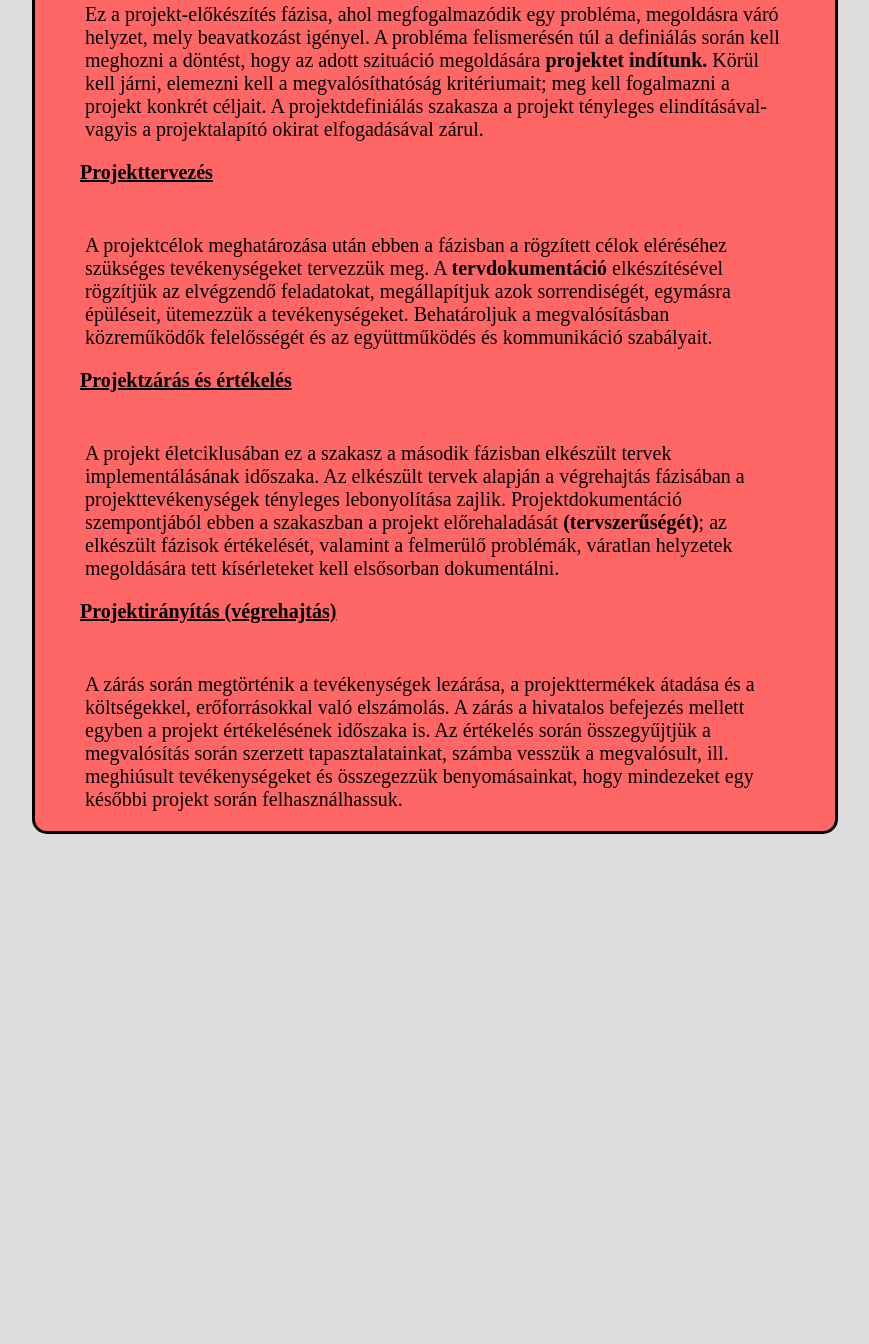
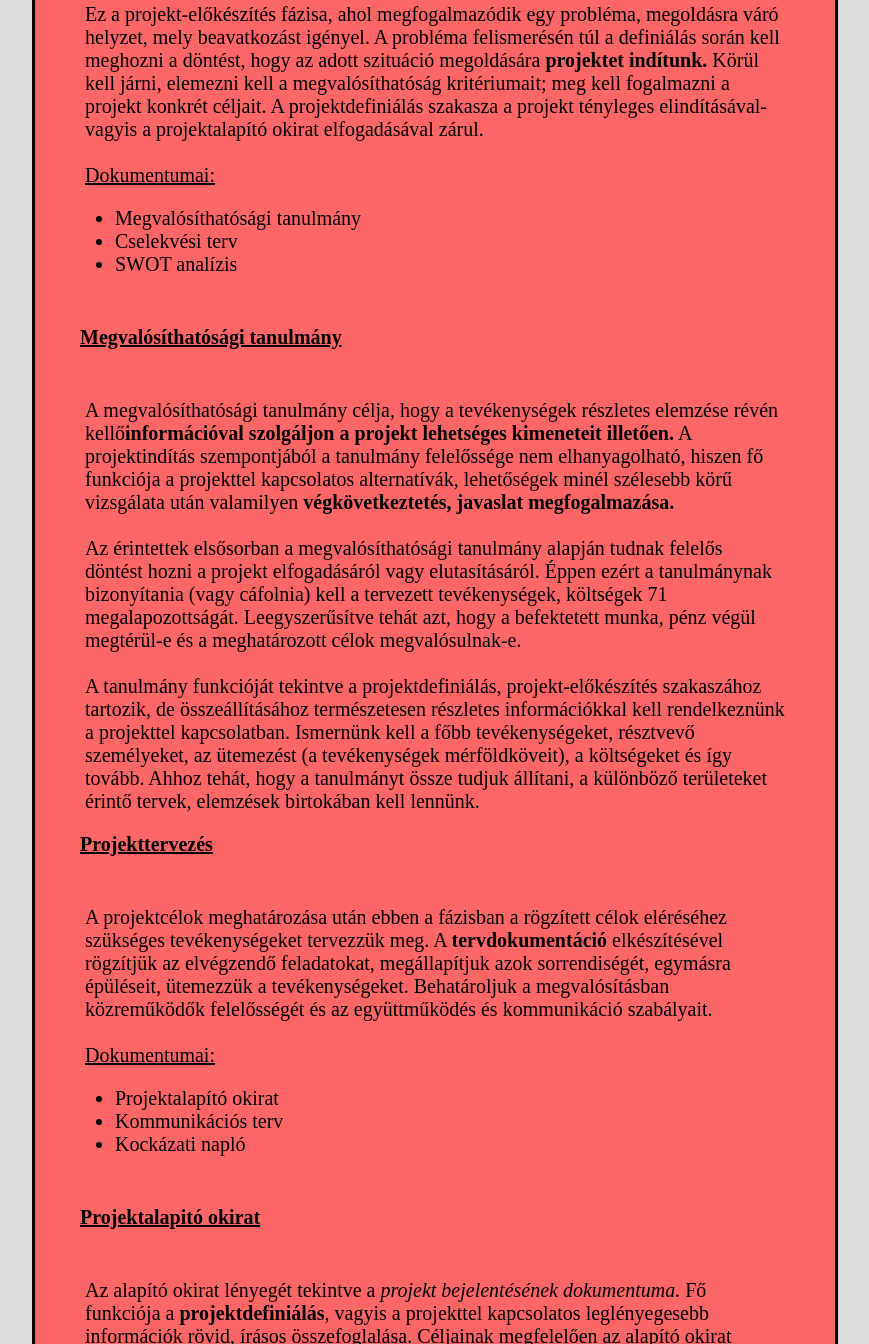
Before and after one commit to Tatreaso/IKT-Projektmunka, a plain HTML site: page projektdokumentacio.html in a window 1280 px wide. Shown: the part 716-2060 px from the top of the page, without its empty margins (205-1074 px from the left). Before the commit the page ends 1586 px from the top, so only its background shows below. Drawn offline with Linux system fonts and the light colour scheme.

Commit message:
Projektdokumentacio befejzve
Megvalósíthatósági tanulmány,Projektalapitó okirat

```diff
--- a/projektdokumentacio.html
+++ b/projektdokumentacio.html
@@ -58,6 +58,11 @@
         font-size: 20px;
         margin-left: 45px;
       }
+      h3{
+        text-align: left;
+        font-size: 20px;
+        margin-left: 45px;
+      }
     </style>
   </head>
   <body>
@@ -92,11 +97,46 @@
           </ul>
           <u><h2>Projektdefiniálás</h2></u>
           <p>Ez a projekt-előkészítés fázisa, ahol megfogalmazódik egy probléma, megoldásra váró helyzet, mely beavatkozást igényel. A probléma felismerésén
-          túl a definiálás során kell meghozni a döntést, hogy az adott szituáció megoldására <b>projektet indítunk. </b>Körül kell járni, elemezni kell a megvalósíthatóság kritériumait; meg kell fogalmazni a projekt konkrét céljait. A projektdefiniálás szakasza a projekt tényleges elindításával- vagyis a projektalapító okirat elfogadásával zárul.</p>
+          túl a definiálás során kell meghozni a döntést, hogy az adott szituáció megoldására <b>projektet indítunk. </b>Körül kell járni, elemezni kell a megvalósíthatóság kritériumait; meg kell fogalmazni a projekt konkrét céljait. A projektdefiniálás szakasza a projekt tényleges elindításával- vagyis a projektalapító okirat elfogadásával zárul.<br><br>
+          <u>Dokumentumai:</u>
+          <ul>
+            <li>Megvalósíthatósági tanulmány</li>
+            <li>Cselekvési terv</li>
+            <li>SWOT analízis</li>
+          </ul>
+          </p>
+          <u><h3>Megvalósíthatósági tanulmány</h3></u>
+          <p>A megvalósíthatósági tanulmány célja, hogy a tevékenységek részletes elemzése révén kellő<b>információval szolgáljon a projekt lehetséges kimeneteit illetően.</b> A projektindítás szempontjából a tanulmány felelőssége nem elhanyagolható, hiszen fő funkciója a projekttel kapcsolatos alternatívák, lehetőségek
+          minél szélesebb körű vizsgálata után valamilyen <b>végkövetkeztetés, javaslat
+          megfogalmazása.</b><br><br>
+          Az érintettek elsősorban a megvalósíthatósági tanulmány alapján tudnak felelős
+          döntést hozni a projekt elfogadásáról vagy elutasításáról. Éppen ezért a tanulmánynak bizonyítania (vagy cáfolnia) kell a tervezett tevékenységek, költségek 71 megalapozottságát. Leegyszerűsítve tehát azt, hogy a befektetett munka, pénz
+          végül megtérül-e és a meghatározott célok megvalósulnak-e.<br><br>
+          A tanulmány funkcióját tekintve a projektdefiniálás, projekt-előkészítés szakaszához tartozik, de összeállításához természetesen részletes információkkal kell
+          rendelkeznünk a projekttel kapcsolatban. Ismernünk kell a főbb tevékenységeket, résztvevő személyeket, az ütemezést (a tevékenységek mérföldköveit), a
+          költségeket és így tovább. Ahhoz tehát, hogy a tanulmányt össze tudjuk állítani,
+          a különböző területeket érintő tervek, elemzések birtokában kell lennünk. </p>
           <u><h2>Projekttervezés</h2></u>
           <p>A projektcélok meghatározása után ebben a fázisban a rögzített célok eléréséhez szükséges tevékenységeket tervezzük meg. A <b>tervdokumentáció</b>
           elkészítésével rögzítjük az elvégzendő feladatokat, megállapítjuk azok sorrendiségét, egymásra épüléseit, ütemezzük a tevékenységeket. Behatároljuk a megvalósításban közreműködők felelősségét és az együttműködés és
-          kommunikáció szabályait.</p>
+          kommunikáció szabályait.<br><br>
+          <u>Dokumentumai:</u>
+          <ul>
+            <li>Projektalapító okirat</li>
+            <li>Kommunikációs terv</li>
+            <li>Kockázati napló</li>
+          </ul>
+          </p>
+          <u><h3>Projektalapitó okirat</h3></u>
+          <p>Az alapító okirat lényegét tekintve a <i>projekt bejelentésének dokumentuma.</i>
+          Fő funkciója a <b>projektdefiniálás</b>, vagyis a projekttel kapcsolatos leglényegesebb információk rövid, írásos összefoglalása. Céljainak megfelelően az alapító
+          okirat időben megelőzi az összes többi hivatalos dokumentumot.<br><br>
+          Az alapító okirat tartalmazza a projekt pontos nevét, megnevezi és ezáltal döntési jogkörrel ruházza fel a projektmenedzsert. E felhatalmazás birtokában a
+          projektmenedzser irányítóként vesz részt a tervezéssel, végrehajtással kapcsolatos további dokumentumok, tervek, stratégiák kidolgozásában. Mivel fontos
+          felelősség(ek) meghatározásáról van szó, az okiratot megfelelő döntési jogkörrel rendelkező személynek is alá kell írnia. Jellemzően a projekt szponzorának,
+          hiszen ő az, aki döntési jogot adhat a menedzsernek.<br><br>Az alapító okiratnak nem kell tartalmaznia részletes ütemtervet, hiszen megfogalmazásakor ilyen valószínűleg még nem is áll rendelkezésre. Inkább arról van
+          szó, hogy <b>röviden összefoglalja a projekt hátterét, alapvető céljait, a végrehajtás során együttműködő partnerek szándékait, esetleg megindokolja a
+          tervezett tevékenységek szükségességét.</b></p>
           <u><h2>Projektzárás és értékelés</h2></u>
           <p>A projekt életciklusában ez a szakasz a második fázisban elkészült tervek implementálásának időszaka. Az elkészült tervek alapján a végrehajtás fázisában
           a projekttevékenységek tényleges lebonyolítása zajlik. Projektdokumentáció
```
